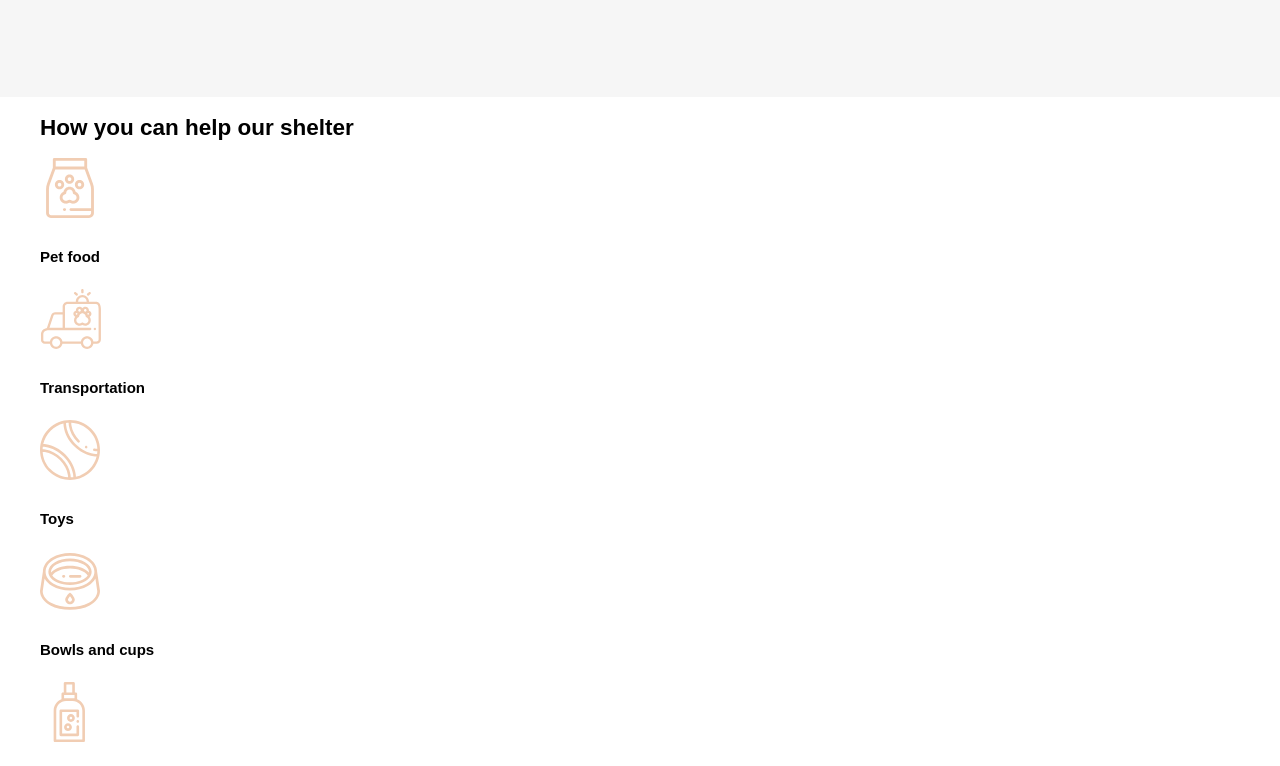
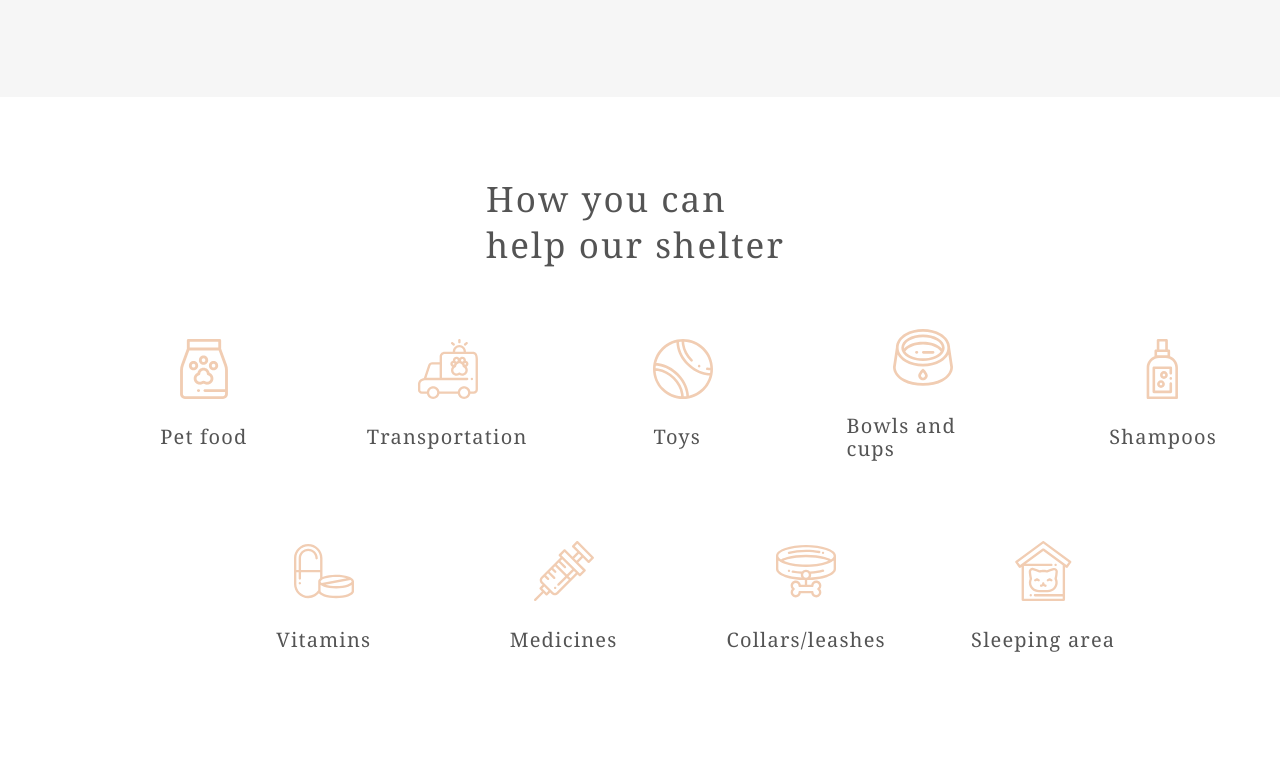
Before and after one commit to AlexandraAlt3/shelter, a plain HTML site: page index.html in a window 1280 px wide. Shown: the part 2320-3086 px from the top of the page. Drawn offline with Linux system fonts and the light colour scheme.

Commit message:
feat: finish section HELP (CSS) grid Thu 23/03/2023 13:08

```diff
--- a/index.html
+++ b/index.html
@@ -70,7 +70,7 @@
 
                              <!-- #about   START  -->
 
-        <section class="about">
+        <section class="about" id="about">
             <div class="wrapper">
                 <div class="about-wrapper">
                     <div class="about-wrapper-information">
@@ -84,7 +84,7 @@
                             <!-- #about END  -->
 
                             <!-- #pets  START  -->
-        <section class="pets">
+        <section class="pets" id="pets">
             <div class="pets-wrapper-wrapper">
 
                 <div class="wrapper">
@@ -122,7 +122,7 @@
                             <!-- #pets  END  -->
 
                             <!-- #How you can help our shelter  START  -->
-        <section class="help">
+        <section class="help" id="help">
             <div class="help_wrapper">
                 <div class="wrapper">
                     <div class="help-title">
--- a/style.css
+++ b/style.css
@@ -273,3 +273,61 @@ body{
 }
 /*************PETS********************/
 /*************END********************/
+
+
+/*************HELP********************/
+/*************START********************/
+
+.help-title{
+    margin: 6.6% 36.9% 5% 37.16%;
+}
+.help-title-title{
+    font-family: 'Georgia';
+    font-style: normal;
+    font-weight: 400;
+    font-size: 35px;
+    line-height: 130%;
+    letter-spacing: 0.06em;
+    color: #545454;
+}
+.help__cards{
+    display: grid;
+    grid-template-columns: repeat(10, 1fr);
+    grid-gap: 55px 86px;
+    margin-left: 87px;
+    margin-bottom: 100px;
+}
+.help__cards-card{
+    grid-column: span 2;
+    margin: 0 auto;
+    justify-self: center;
+    align-self: center;
+}
+.help__cards-card img{
+    margin: 0 auto;
+    display: flex;
+
+}
+.help__cards-title{
+    font-family: 'Georgia';
+    font-style: normal;
+    font-weight: 400;
+    font-size: 20px;
+    line-height: 115%;
+    letter-spacing: 0.06em;
+    color: #545454;
+}
+.help__cards > div:nth-child(6) {
+    grid-column: 2 / 4;
+}
+.help__cards > div:nth-child(7) {
+    grid-column: 4 / 6;
+}
+.help__cards > div:nth-child(8) {
+    grid-column: 6 / 8;
+}
+.help__cards > div:nth-child(9) {
+    grid-column: 8 / 10;
+}
+/*************HELP********************/
+/*************END********************/
```
